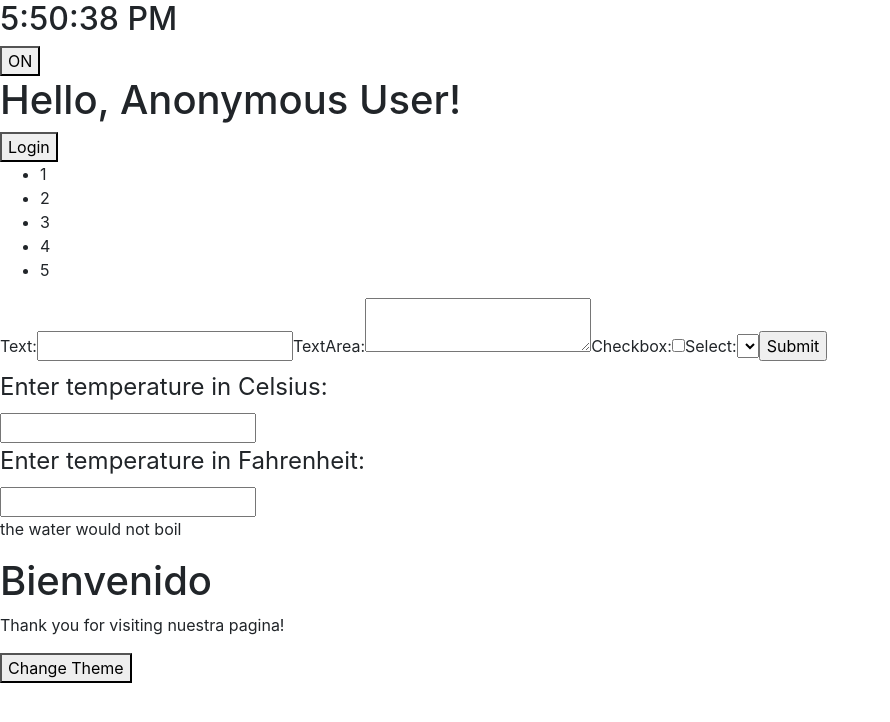
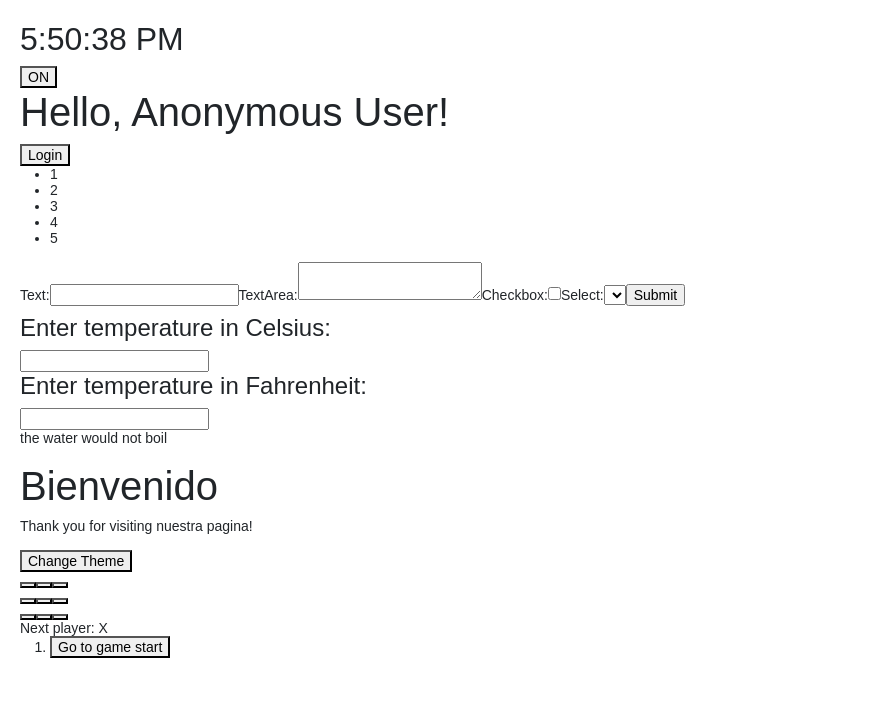
Before and after one commit to martinbozzo/react-app, a React (Create React App) app: page / in a window 1280 px wide. Shown: the top 722 px of the page, without its empty margins (0-890 px from the left). Built offline with nearby package versions, Linux system fonts and the light colour scheme.

Commit message:
Add Tic Tac Toe Game

```diff
--- a/src/App.js
+++ b/src/App.js
@@ -10,6 +10,7 @@
 import WelcomeDialog from './js/components/WelcomeDialog';
 import { ThemeContext, themes } from './js/components/theme-context';
 import ThemedButton from './js/components/themed-button';
+import TicTacToeGame from './js/components/tic-tac-toe/Game';
 
 // An intermediate component that uses the ThemedButton
 function Toolbar(props) {
@@ -45,6 +46,7 @@
         <ThemeContext.Provider value={this.state.theme}>
           <Toolbar changeTheme={this.toggleTheme} />
         </ThemeContext.Provider>
+        <TicTacToeGame />
       </ErrorBoundary>
     );
   }
--- a/src/index.css
+++ b/src/index.css
@@ -1,15 +1,15 @@
 @import-normalize; /* bring in normalize.css styles */
 
 body {
-  margin: 0;
-  font-family: -apple-system, BlinkMacSystemFont, 'Segoe UI', 'Roboto', 'Oxygen',
-    'Ubuntu', 'Cantarell', 'Fira Sans', 'Droid Sans', 'Helvetica Neue',
-    sans-serif;
-  -webkit-font-smoothing: antialiased;
-  -moz-osx-font-smoothing: grayscale;
+  font: 14px 'Century Gothic', Futura, sans-serif;
+  margin: 20px;
 }
 
-code {
-  font-family: source-code-pro, Menlo, Monaco, Consolas, 'Courier New',
-    monospace;
+ol,
+ul {
+  padding-left: 30px;
 }
+
+.board-row:after {
+  clear: both;
+}
--- /dev/null
+++ b/src/js/components/tic-tac-toe/Board.jsx
@@ -0,0 +1,39 @@
+import React, { Component } from 'react';
+import Square from './Square';
+
+class Board extends Component {
+  renderSquare(i) {
+    return (
+      <Square
+        value={this.props.squares[i]}
+        onClick={() => {
+          this.props.onClick(i);
+        }}
+      />
+    );
+  }
+
+  render() {
+    return (
+      <div>
+        <div className="board-row">
+          {this.renderSquare(0)}
+          {this.renderSquare(1)}
+          {this.renderSquare(2)}
+        </div>
+        <div className="board-row">
+          {this.renderSquare(3)}
+          {this.renderSquare(4)}
+          {this.renderSquare(5)}
+        </div>
+        <div className="board-row">
+          {this.renderSquare(6)}
+          {this.renderSquare(7)}
+          {this.renderSquare(8)}
+        </div>
+      </div>
+    );
+  }
+}
+
+export default Board;
--- /dev/null
+++ b/src/js/components/tic-tac-toe/Game.jsx
@@ -0,0 +1,109 @@
+import React, { Component } from 'react';
+import Board from './Board';
+
+/**
+ * TODO
+ * 1. Display the location for each move in the format (col, row) in the move history list.
+ * 2. Bold the currently selected item in the move list.
+ * 3. Rewrite Board to use two loops to make the squares instead of hardcoding them.
+ * 4. Add a toggle button that lets you sort the moves in either ascending or descending order.
+ * 5. When someone wins, highlight the three squares that caused the win.
+ * 6. When no one wins, display a message about the result being a draw.
+ */
+
+function calculateWinner(squares) {
+  const lines = [
+    [0, 1, 2],
+    [3, 4, 5],
+    [6, 7, 8],
+    [0, 3, 6],
+    [1, 4, 7],
+    [2, 5, 8],
+    [0, 4, 8],
+    [2, 4, 6]
+  ];
+  for (let i = 0; i < lines.length; i++) {
+    const [a, b, c] = lines[i];
+    if (squares[a] && squares[a] === squares[b] && squares[a] === squares[c]) {
+      return squares[a];
+    }
+  }
+  return null;
+}
+
+class Game extends Component {
+  constructor(props) {
+    super(props);
+    this.state = {
+      history: [
+        {
+          squares: Array(9).fill(null)
+        }
+      ],
+      stepNumber: 0,
+      xIsNext: true
+    };
+  }
+
+  handleClick(i) {
+    const history = this.state.history.slice(0, this.state.stepNumber + 1);
+    const current = history[this.state.stepNumber];
+    const squares = current.squares.slice();
+    if (calculateWinner(squares) || squares[i]) {
+      return;
+    }
+    squares[i] = this.state.xIsNext ? 'X' : 'O';
+    this.setState({
+      history: history.concat([
+        {
+          squares: squares
+        }
+      ]),
+      stepNumber: history.length,
+      xIsNext: !this.state.xIsNext
+    });
+  }
+
+  jumpTo(step) {
+    this.setState({
+      stepNumber: step,
+      xIsNext: step % 2 === 0
+    });
+  }
+
+  render() {
+    const history = this.state.history;
+    const current = history[history.length - 1];
+    const winner = calculateWinner(current.squares);
+
+    const moves = history.map((step, move) => {
+      const desc = move ? 'Go to move #' + move : 'Go to game start';
+      return (
+        <li key={move}>
+          <button onClick={() => this.jumpTo(move)}>{desc}</button>
+        </li>
+      );
+    });
+
+    let status;
+    if (winner) {
+      status = 'Winner: ' + winner;
+    } else {
+      status = 'Next player: ' + (this.state.xIsNext ? 'X' : 'O');
+    }
+
+    return (
+      <div className="game">
+        <div className="game-board">
+          <Board squares={current.squares} onClick={i => this.handleClick(i)} />
+        </div>
+        <div className="game-info">
+          <div>{status}</div>
+          <ol>{moves}</ol>
+        </div>
+      </div>
+    );
+  }
+}
+
+export default Game;
--- /dev/null
+++ b/src/js/components/tic-tac-toe/Square.jsx
@@ -0,0 +1,11 @@
+import React from 'react';
+
+function Square(props) {
+  return (
+    <button className="square" onClick={props.onClick}>
+      {props.value}
+    </button>
+  );
+}
+
+export default Square;
```
